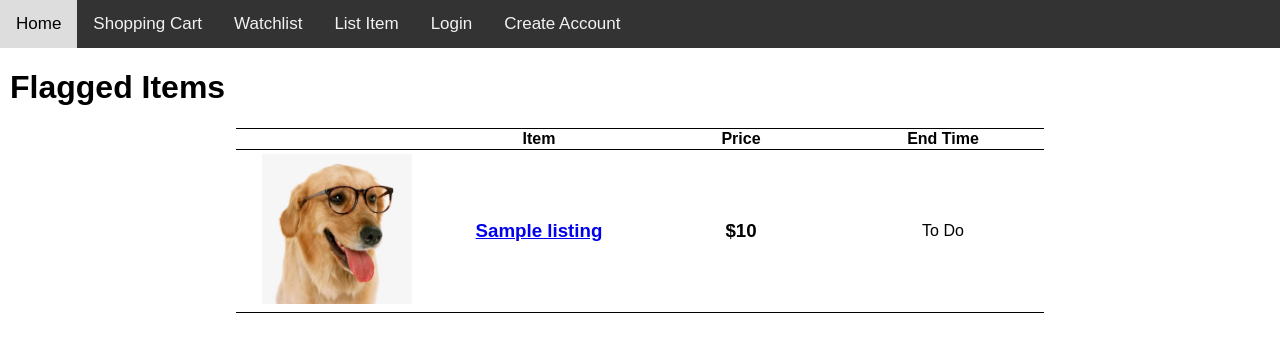
After one commit to zachhuang4026/webService, a Flask app: template templates/admin_flagged_items.html in a window 1280 px wide. The commit adds this page. Shown: the top 352 px of the page. Run offline with Flask 2, Linux system fonts and the light colour scheme; the template is opened without the code that fills it: most values are stand-ins (such as "Sample title", 1, 10 or a date in 2020).

Commit message:
Admin: view flagged items

```diff
--- a/app.py
+++ b/app.py
@@ -557,6 +557,23 @@ def admin_edit_auctions(token):
             redirect_link='/admin/auctions',
             redirect_text='Return to Auction Control Pannel')
 
+@app.route('/admin/flagged_items')
+@TokenDecorator(token='required', profile='admin')
+def admin_view_flagged_items(token, DEBUG=True):
+    """
+    GET - Display table of items flagged by users
+    """
+    if DEBUG == True:
+        # Dummy list of items
+        listings = [{'auction_id': x, 'item_name': f'Item {x}', 'price': x} for x in range(1,5)]
+    else:
+        # ToDo API Gateway call: flagged items
+        pass
+
+    return render_template('admin_flagged_items.html', listings=listings)
+
+
+
 #######################################################################
 ## Dummy routes (for testing JWT)
 #######################################################################
--- a/templates/admin.html
+++ b/templates/admin.html
@@ -8,7 +8,7 @@
         <li> <a href="/admin/users"> User Access </a> </li>
         <li> Edit Auction Categories </li>
         <li> View Live Auctions </li>
-        <li> View Flagged Items </li>
+        <li> <a href="/admin/flagged_items"> View Flagged Items </a></li>
         <li> Analytics </li>
     </ul>
 
--- a/templates/admin_auctions.html
+++ b/templates/admin_auctions.html
@@ -1,4 +1,6 @@
 {% extends "base.html" %}
+{% block nav_item_admin %}active{% endblock nav_item_admin %}
+
 {% block content %}
     <h1> Admin Control Page - Auction Modifications</h1>
     <form action="{{ url_for("admin_edit_auctions" )}}" method="post">
--- /dev/null
+++ b/templates/admin_flagged_items.html
@@ -0,0 +1,41 @@
+{% extends "base.html" %}
+{% block nav_item_admin %}active{% endblock nav_item_admin %}
+
+{% block content %}
+
+    <h1> Flagged Items </h1>
+
+    <!-- https://www.w3schools.com/howto/howto_js_sort_table.asp -->
+    <table id="table" class="item_table">
+        <tr>
+            <th> </th>
+            <th onclick="sortTable(0)"> Item </th>
+            <th onclick="sortTable(1)"> Price </th>
+            <th onclick="sortTable(2)"> End Time </th>
+        </tr>
+
+        {% for listing in active_listings %}
+        <tr>
+            <td>  <!-- Item Picture -->
+                    <a href="/auction/{{ listing['auction_id'] }}">
+                        <img src="../static/auction_default.JPG" style="height: 150px; padding: 3px;">
+                    </a>
+            </td>
+            <td> <!-- Item Name -->
+                <a href="/auction/{{ listing['auction_id'] }}">
+                    <h3> {{ listing['item_name'] }} </h3>
+                </a>
+            </td>
+            <td> <!-- Item Price -->
+                <h3> ${{ listing['price'] }} </h3>
+            </td>
+            <td> <!-- Listing end time -->
+                To Do
+            </td>
+        </tr>
+        {% endfor %}
+
+    </table>
+
+
+{% endblock %}
--- a/templates/admin_users.html
+++ b/templates/admin_users.html
@@ -1,4 +1,6 @@
 {% extends "base.html" %}
+{% block nav_item_admin %}active{% endblock nav_item_admin %}
+
 {% block content %}
     <h1> Admin Control Page - User Access Modifications</h1>
     <form action="{{ url_for("admin_edit_users" )}}" method="post">
```
